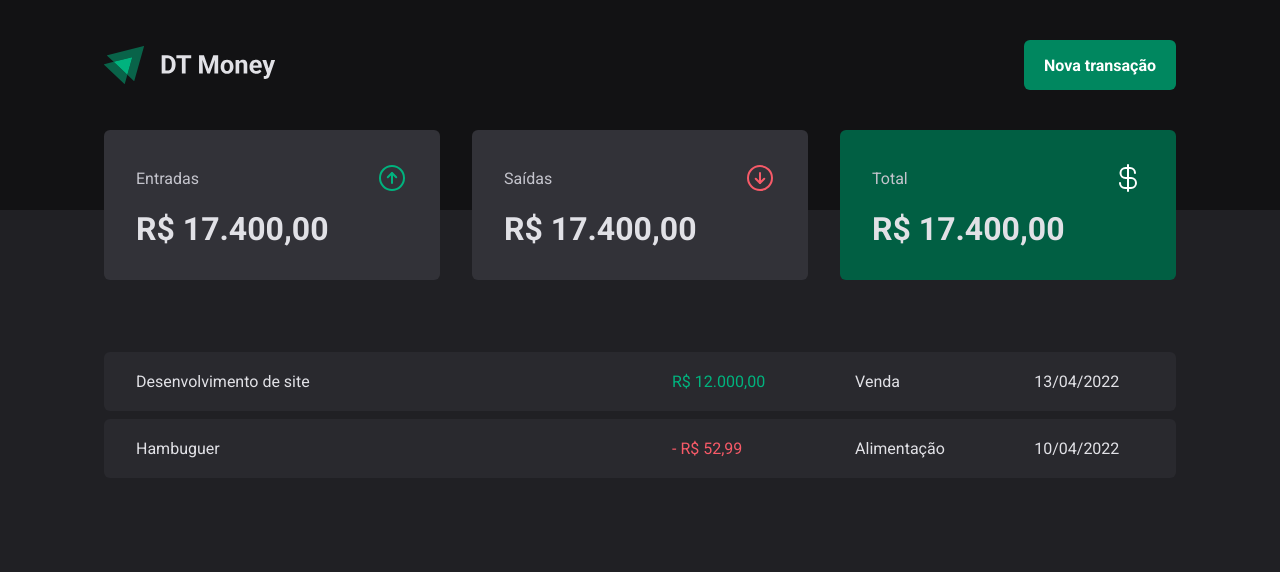
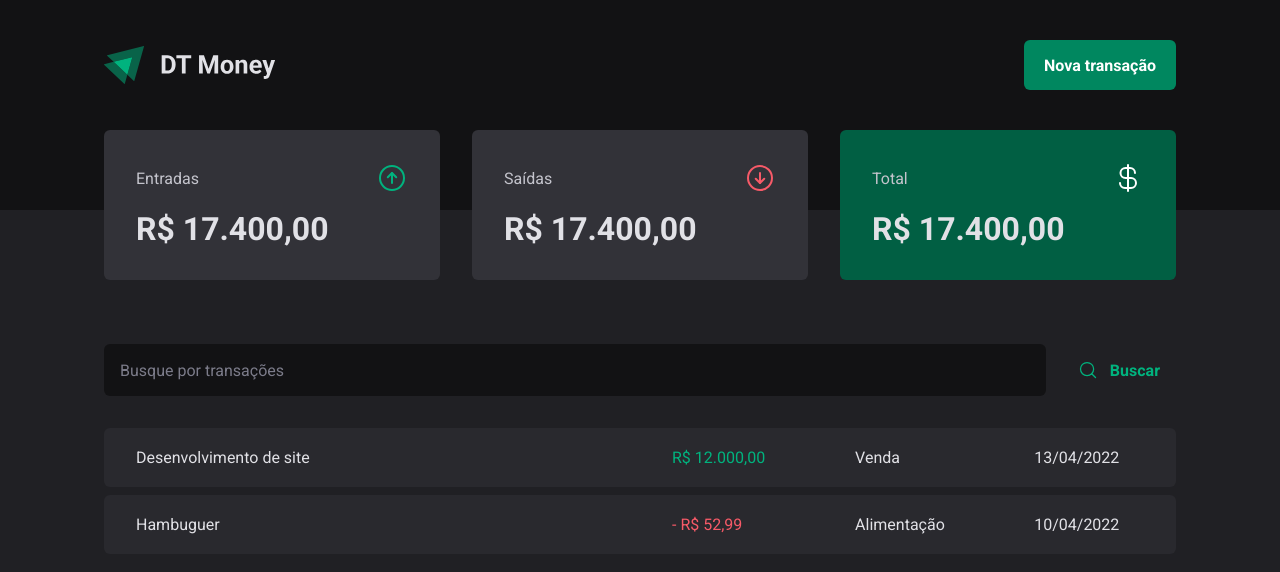
Before and after one commit to felipenobrg/dtmoney-react, a React (Vite) app: page / in a window 1280 px wide. Shown: the top 572 px of the page. Built offline with nearby package versions, Linux system fonts and the light colour scheme.

Commit message:
creating and styling input

```diff
--- /dev/null
+++ b/src/pages/Transaction/components/SearchForm/index.tsx
@@ -0,0 +1,15 @@
+import { MagnifyingGlass } from "phosphor-react";
+import { SearchFormContainer } from "./styles";
+
+export function SearchForm() {
+  return (
+    <SearchFormContainer>
+      <input type="text" placeholder="Busque por transações" />
+
+      <button type="submit">
+        <MagnifyingGlass size={20} />
+        Buscar
+      </button>
+    </SearchFormContainer>
+  );
+}
--- /dev/null
+++ b/src/pages/Transaction/components/SearchForm/styles.ts
@@ -0,0 +1,40 @@
+import { styled } from "styled-components";
+
+export const SearchFormContainer = styled.form`
+  display: flex;
+  gap: 1rem;
+
+  input {
+    flex: 1;
+    border-radius: 6px;
+    border: 0;
+    background: ${(props) => props.theme["gray-900"]};
+    color: ${(props) => props.theme["gray-300"]};
+    padding: 1rem;
+
+    &::placeholder {
+      color: ${(props) => props.theme["gray-500"]};
+    }
+  }
+
+  button {
+    display: flex;
+    align-items: center;
+    gap: 0.75rem;
+
+    border: 0;
+    padding: 1rem;
+    background: transparent;
+    border: ${(props) => props.theme["green-300"]};
+    color: ${(props) => props.theme["green-300"]};
+    font-weight: bold;
+    border-radius: 6px;
+
+    &:hover {
+      background: ${(props) => props.theme["green-500"]};
+      border: ${(props) => props.theme["green-500"]};
+      color: ${(props) => props.theme["white"]};
+      transition: background-color 0.2s, color 0.2s, border-color 0.2s;
+    }
+  }
+`;
--- a/src/pages/Transaction/index.tsx
+++ b/src/pages/Transaction/index.tsx
@@ -1,5 +1,6 @@
 import { Header } from "../../components/Header";
 import { Summary } from "../../components/Summary";
+import { SearchForm } from "./components/SearchForm";
 import {
   PriceHighlight,
   TransactionsContainer,
@@ -13,6 +14,7 @@
       <Summary />
 
       <TransactionsContainer>
+        <SearchForm />
         <TransactionsTable>
           <tbody>
             <tr>
--- a/src/pages/Transaction/styles.ts
+++ b/src/pages/Transaction/styles.ts
@@ -11,7 +11,7 @@
    width: 100%;
    border-collapse: separate;
    border-spacing: 0 0.5rem;
-   /* margin-top: 1.5rem; */
+   margin-top: 1.5rem;
 
    td {
      padding: 1.25rem 2rem;
```
